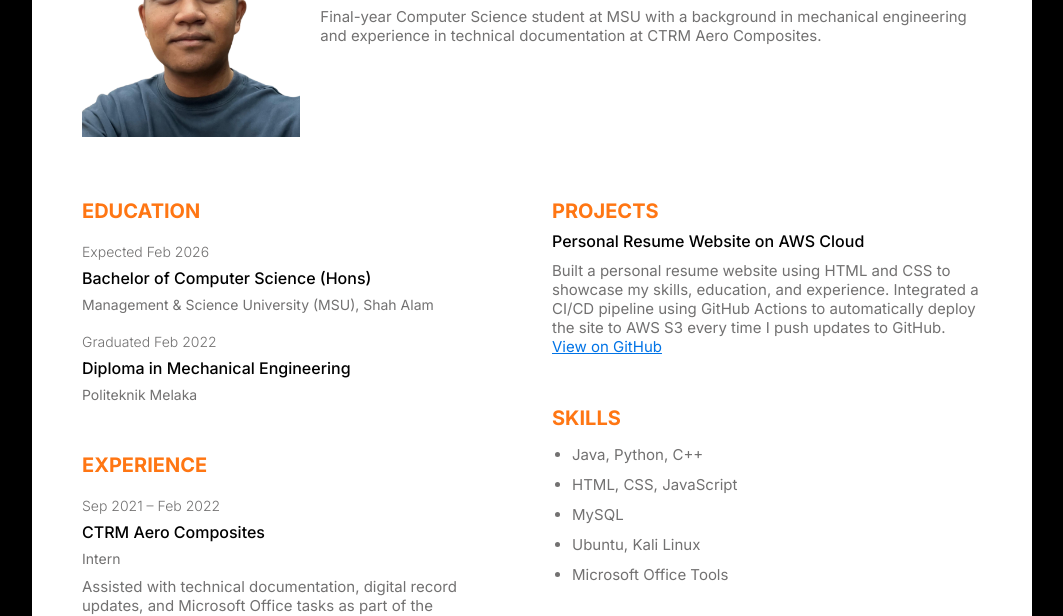
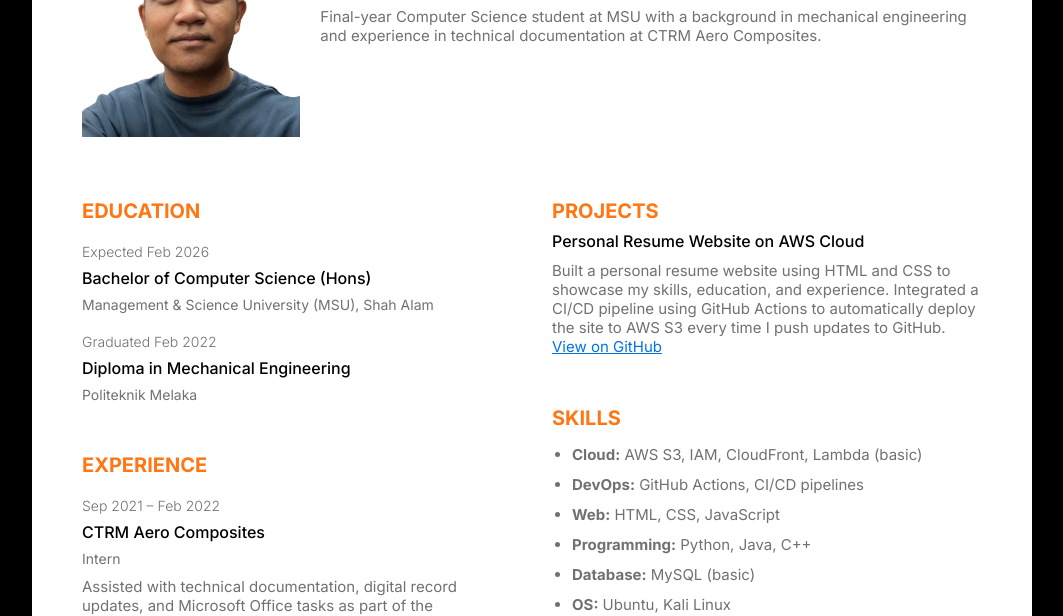
Before and after one commit to egzistens00/simple-resume-html-css, a plain HTML site: page index.html in a window 1280 px wide. Shown: the part 207-823 px from the top of the page, without its empty margins (108-1171 px from the left). Drawn offline with nearby package versions, Linux system fonts and the light colour scheme.

Commit message:
testlagi

```diff
--- a/index.html
+++ b/index.html
@@ -75,16 +75,19 @@
         </div>
       </div>
 
-      <div class="skills">
-        <h3 class="title">Skills</h3>
-        <ul class="skills_list description">
-          <li>Java, Python, C++</li>
-          <li>HTML, CSS, JavaScript</li>
-          <li>MySQL</li>
-          <li>Ubuntu, Kali Linux</li>
-          <li>Microsoft Office Tools</li>
-        </ul>
-      </div>
+     <div class="skills">
+  <h3 class="title">Skills</h3>
+  <ul class="skills_list description">
+    <li><strong>Cloud:</strong> AWS S3, IAM, CloudFront, Lambda (basic)</li>
+    <li><strong>DevOps:</strong> GitHub Actions, CI/CD pipelines</li>
+    <li><strong>Web:</strong> HTML, CSS, JavaScript</li>
+    <li><strong>Programming:</strong> Python, Java, C++</li>
+    <li><strong>Database:</strong> MySQL (basic)</li>
+    <li><strong>OS:</strong> Ubuntu, Kali Linux</li>
+    <li><strong>Other Tools:</strong> Git, Microsoft Office, VS Code</li>
+  </ul>
+</div>
+
 
       <div class="cert">
         <h3 class="title">Certifications</h3>
```
